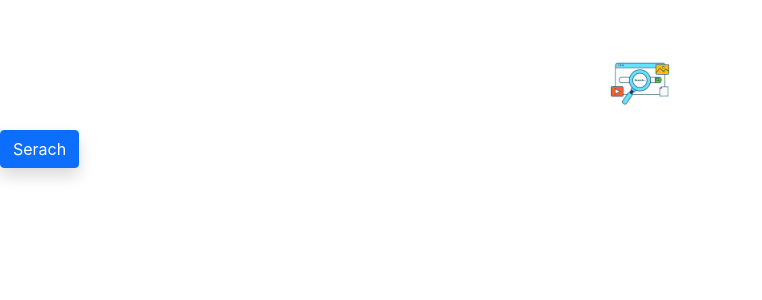
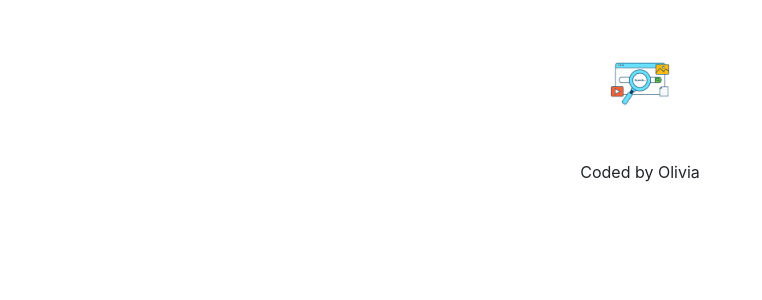
Before and after one commit to HipLiv/dictionary-project, a React (Create React App) app: page / in a window 1280 px wide. Shown: the top 300 px of the page, without its empty margins (0-762 px from the left). Built offline with nearby package versions, Linux system fonts and the light colour scheme.

Commit message:
resolved the warning

```diff
--- a/src/App.js
+++ b/src/App.js
@@ -4,12 +4,12 @@ import "./App.css";
 function App() {
   return (
     <div className="App">
-      <header className="App-header">
-        <img src={logo} className="App-logo img-fluid" alt="Search Logo" />
-        <a href="#" className="btn btn-primary shadow">
-          Serach
-        </a>
-      </header>
+      <div className="container">
+        <header className="App-header">
+          <img src={logo} className="App-logo img-fluid" alt="Search Logo" />
+        </header>
+        <footer className="text-center">Coded by Olivia</footer>
+      </div>
     </div>
   );
 }
```
